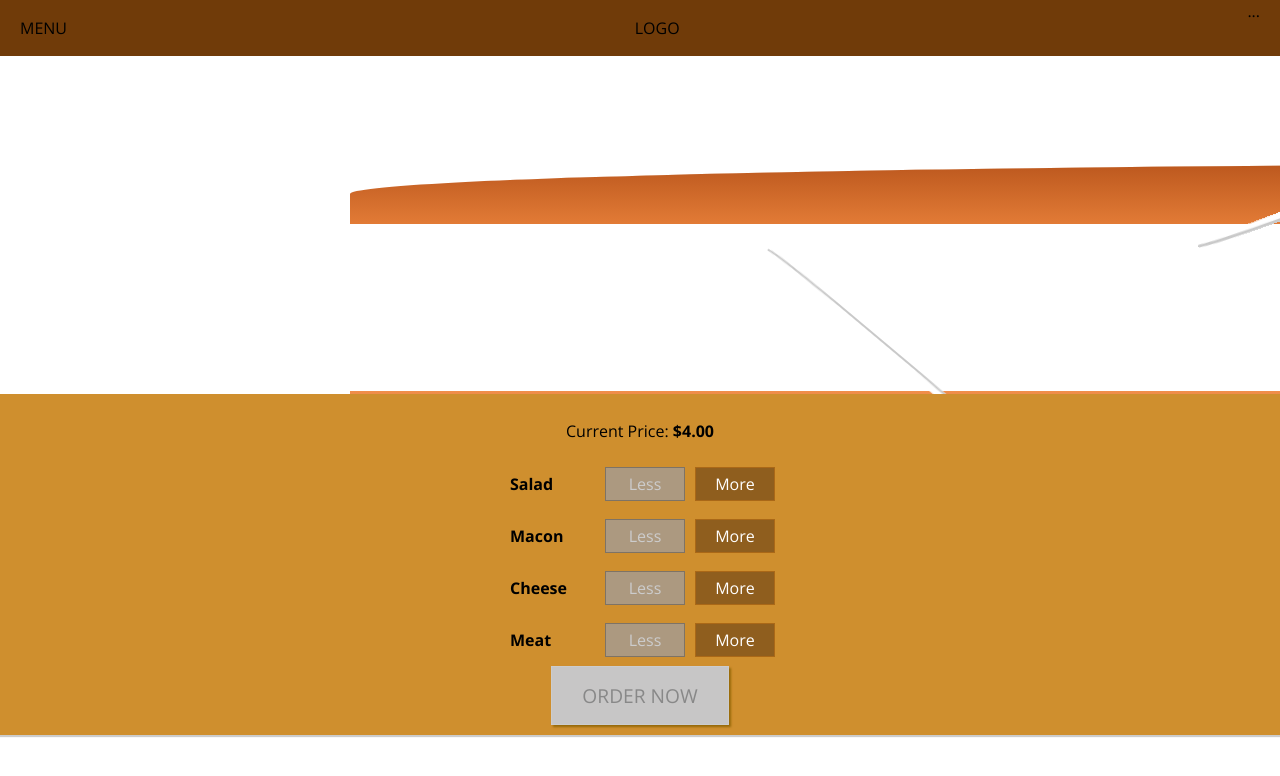
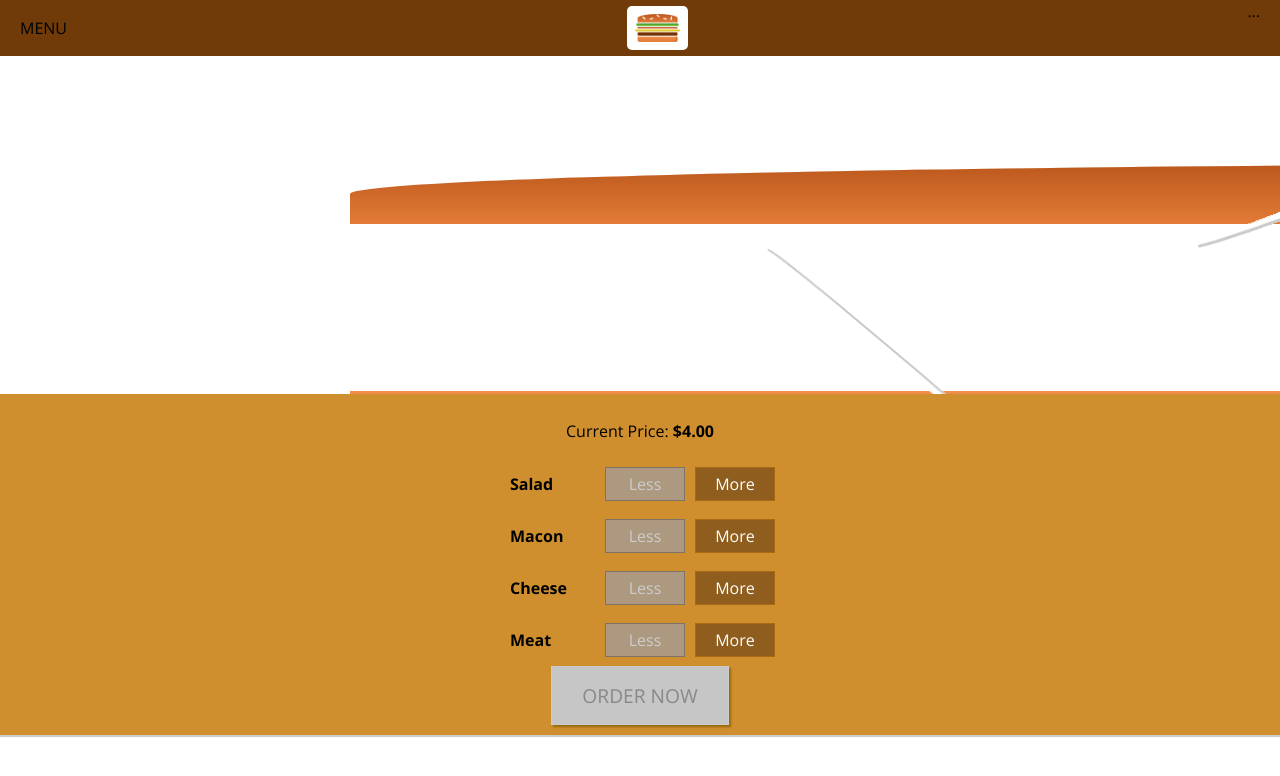
Before and after one commit to DuncanMoyo/burger-builder, a React app: page / in a window 1280 px wide. Shown: the top 776 px of the page. Built offline with nearby package versions, Linux system fonts and the light colour scheme.

Commit message:
adding a logo to our application

```diff
--- /dev/null
+++ b/src/components/Logo/Logo.js
@@ -0,0 +1,11 @@
+import React from 'react';
+import burgerLogo from "../../assets/images/27.1 burger-logo.png.png";
+import classes from './Logo.module.css';
+
+const logo = (props) => (
+  <div className={classes.Logo}>
+    <img src={burgerLogo} alt="myBurger"/>
+  </div>
+)
+
+export default logo;
--- /dev/null
+++ b/src/components/Logo/Logo.module.css
@@ -0,0 +1,11 @@
+.Logo {
+  background-color: white;
+  padding: 8px;
+  height: 80%;
+  box-sizing: border-box;
+  border-radius: 5px;
+}
+
+.Logo img {
+  height: 100%;
+}
--- a/src/components/Navigation/Toolbar.js
+++ b/src/components/Navigation/Toolbar.js
@@ -1,10 +1,11 @@
 import React from 'react';
 import classes from './Toolbar.module.css';
+import Logo from '../../components/Logo/Logo';
 
 const toolbar = (props) => (
   <header className={classes.Toolbar}>
     <div>MENU</div>
-    <div>LOGO</div>
+    <Logo />
     <nav>
       ...
     </nav>
```
Also changed, not shown: src/assets/images/27.1 burger-logo.png.png (added).
